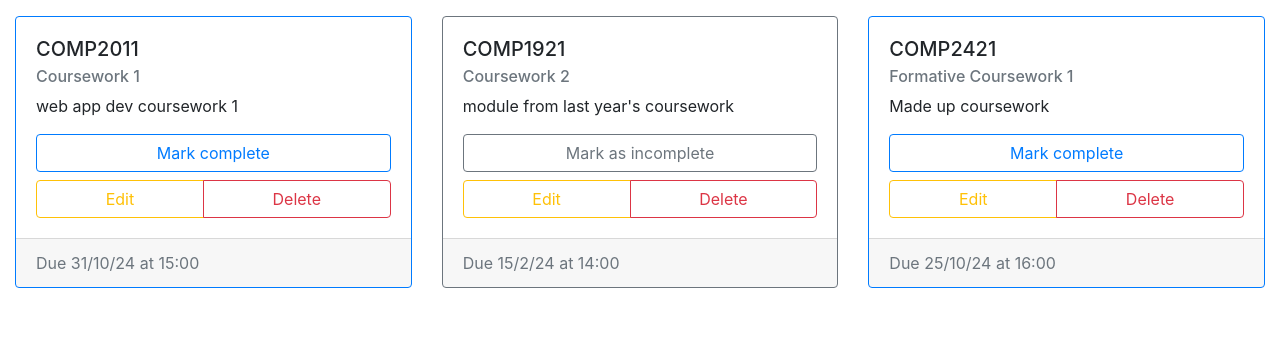
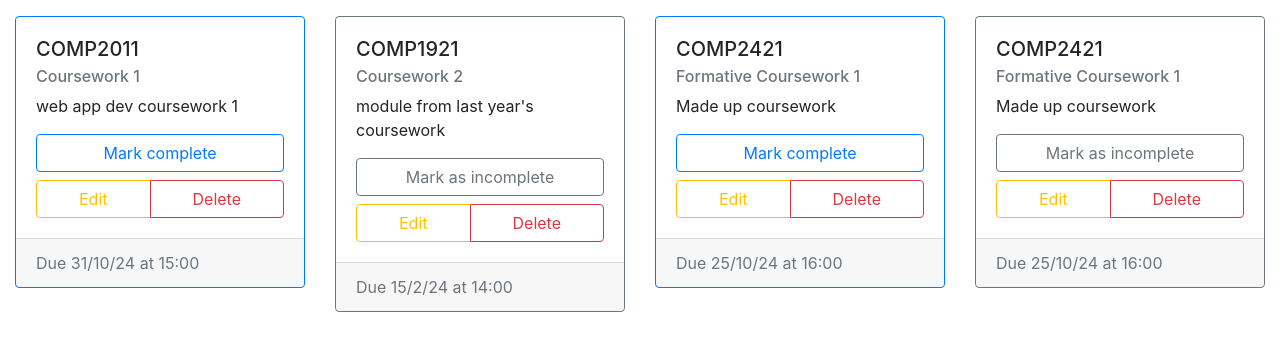
Before and after one commit to daniel-555/COMP2011-CW1, a Flask app: page / in a window 1280 px wide. Shown: the part 56-407 px from the top of the page. Run offline with Flask 3, Linux system fonts and the light colour scheme; some libraries are stand-ins or nearby versions.

Commit message:
- added extra card example - changed cards to use grid rather than card-deck

```diff
--- a/app/templates/base.html
+++ b/app/templates/base.html
@@ -4,14 +4,12 @@
 		<meta charset="UTF-8" />
 		<meta
 			name="viewport"
-			content="width=device-width, initial-scale=1.0 shrink-to-fit=no"
-		/>
+			content="width=device-width, initial-scale=1.0 shrink-to-fit=no" />
 		<link
 			rel="stylesheet"
 			href="https://stackpath.bootstrapcdn.com/bootstrap/4.2.1/css/bootstrap.min.css"
 			integrity="sha384-GJzZqFGwb1QTTN6wy59ffF1BuGJpLSa9DkKMp0DgiMDm4iYMj70gZWKYbI706tWS"
-			crossorigin="anonymous"
-		/>
+			crossorigin="anonymous" />
 
 		{% if title %}
 		<title>{{ title }}</title>
@@ -29,20 +27,18 @@
 				data-target="#navbarSupportedContent"
 				aria-controls="navbarSupportedContent"
 				aria-expanded="false"
-				aria-label="Toggle navigation"
-			>
+				aria-label="Toggle navigation">
 				<span class="navbar-toggler-icon"></span>
 			</button>
 
 			<div class="collapse navbar-collapse" id="navbarSupportedContent">
 				<ul class="navbar-nav mr-auto">
 					<li class="nav-item">
-						<a href="/" class="nav-link"
-							>Home <span class="sr-only">(current)</span></a
-						>
+						<a href="/" class="nav-link">Home <span
+								class="sr-only">(current)</span></a>
 					</li>
 					<li class="nav-item">
-						<a href="#" class="nav-link">Create new</a>
+						<a href="/create" class="nav-link">Create new</a>
 					</li>
 					<li class="nav-item">
 						<a href="#" class="nav-link">Current Assessments</a>
@@ -59,17 +55,14 @@
 		<script
 			src="https://code.jquery.com/jquery-3.3.1.slim.min.js"
 			integrity="sha384-q8i/X+965DzO0rT7abK41JStQIAqVgRVzpbzo5smXKp4YfRvH+8abtTE1Pi6jizo"
-			crossorigin="anonymous"
-		></script>
+			crossorigin="anonymous"></script>
 		<script
 			src="https://cdnjs.cloudflare.com/ajax/libs/popper.js/1.14.6/umd/popper.min.js"
 			integrity="sha384-wHAiFfRlMFy6i5SRaxvfOCifBUQy1xHdJ/yoi7FRNXMRBu5WHdZYu1hA6ZOblgut"
-			crossorigin="anonymous"
-		></script>
+			crossorigin="anonymous"></script>
 		<script
 			src="https://stackpath.bootstrapcdn.com/bootstrap/4.2.1/js/bootstrap.min.js"
 			integrity="sha384-B0UglyR+jN6CkvvICOB2joaf5I4l3gm9GU6Hc1og6Ls7i6U/mkkaduKaBhlAXv9k"
-			crossorigin="anonymous"
-		></script>
+			crossorigin="anonymous"></script>
 	</body>
 </html>
--- a/app/templates/home.html
+++ b/app/templates/home.html
@@ -2,11 +2,12 @@
 %}
 <div class="container-fluid">
 
-
-		<div class="card-deck">
-			{% for assessment in assessments %} {{ newCard(assessment) }} {% endfor
-			%}
+	<div class="row">
+		{% for assessment in assessments %}
+		<div class="col col-12 col-sm-6 col-lg-4 col-xl-3 mb-4">
+			{{ newCard(assessment) }}
 		</div>
+		{% endfor %}
 	</div>
 </div>
 
--- a/app/views.py
+++ b/app/views.py
@@ -33,6 +33,14 @@ def home():
             "dueDate":"25/10/24",
             "dueTime":"16:00",
             "completed": False
+        }, {
+            "id": 4,
+            "title":"Formative Coursework 1",
+            "module":"COMP2421",
+            "description":"Made up coursework",
+            "dueDate":"25/10/24",
+            "dueTime":"16:00",
+            "completed": True
         }
     ]
 
```
Also changed, not shown: app/templates/card.html (indentation only).
